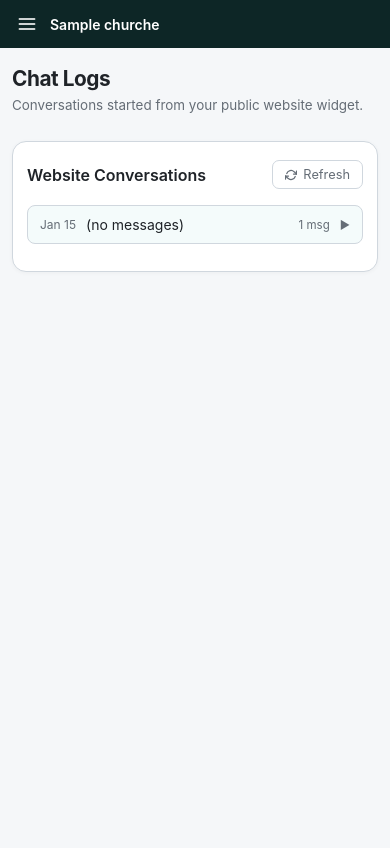
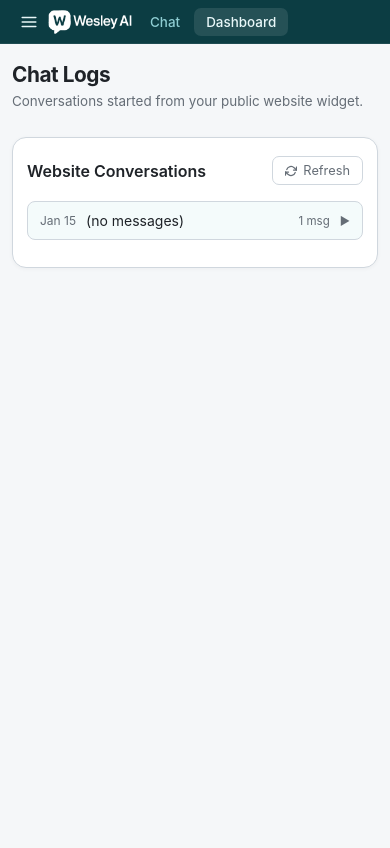
Before and after one commit to matdaltonfirst/wesley-ai-saas, a Flask app: page /dashboard in a window 390 px wide. After the commit the page ends 268 px from the top, so only its background shows below. Run offline with Flask 3, Linux system fonts and the light colour scheme; a user stored in the database is signed in; tables that the repository leaves empty hold one stand-in row (values such as "Sample post").

Commit message:
unify chat and dashboard into one cohesive UI
- Persistent top nav (44px, dark teal) across both Chat and Dashboard —
  always shows Wesley AI logo, church name, Chat/Dashboard tabs, and
  user/sign-out on desktop
- Chat page: logo + church name moved from sidebar into top nav; hamburger
  and new-chat icon live in top nav on mobile; removed .mobile-header row
- Dashboard page: wrapped in .app-wrapper; unified top nav added; sidebar
  background changed from #0d2626 to var(--sidebar-bg) to match chat
  sidebar; separate sidebar logo header removed; db-mobile-bar removed;
  sidebar now sits below the 44px top nav on mobile (top: 44px)
- style.css: new .top-nav-brand, .top-nav-logo, .top-nav-church,
  .top-nav-divider, .top-nav-hamburger, .top-nav-new-chat utilities

Co-Authored-By: Claude Sonnet 4.6 <noreply@anthropic.com>

```diff
--- a/static/style.css
+++ b/static/style.css
@@ -100,6 +100,57 @@ body { font-family: var(--font); background: var(--bg); color: var(--text); }
   white-space: nowrap;
 }
 .top-nav-signout:hover { color: var(--sidebar-text-hi); background: var(--sidebar-hover); }
+
+/* ── Top nav brand (logo + church name) ──────────────────────────────────── */
+.top-nav-brand {
+  display: flex;
+  align-items: center;
+  gap: 8px;
+  flex-shrink: 0;
+  text-decoration: none;
+  margin-right: 4px;
+}
+.top-nav-logo {
+  height: 24px;
+  width: auto;
+  filter: brightness(0) invert(1);
+  flex-shrink: 0;
+}
+.top-nav-church {
+  font-size: 0.8rem;
+  font-weight: 600;
+  color: var(--sidebar-text-hi);
+  white-space: nowrap;
+  overflow: hidden;
+  text-overflow: ellipsis;
+  max-width: 200px;
+}
+.top-nav-divider {
+  width: 1px;
+  height: 16px;
+  background: var(--sidebar-border);
+  margin: 0 6px;
+  flex-shrink: 0;
+}
+/* Hamburger + new-chat icon in top nav — hidden on desktop, visible on mobile */
+.top-nav-hamburger,
+.top-nav-new-chat {
+  display: none;
+  align-items: center;
+  justify-content: center;
+  width: 34px;
+  height: 34px;
+  background: none;
+  border: none;
+  color: var(--sidebar-text-hi);
+  cursor: pointer;
+  border-radius: 7px;
+  flex-shrink: 0;
+  transition: background 0.15s;
+}
+.top-nav-hamburger:hover,
+.top-nav-new-chat:hover { background: var(--sidebar-hover); }
+.top-nav-new-chat { margin-left: auto; }
 
 /* ── Sidebar ──────────────────────────────────────────────────────────────── */
 .sidebar {
@@ -694,8 +745,15 @@ body { font-family: var(--font); background: var(--bg); color: var(--text); }
 /* ── Responsive (≤768px — standard iPhone and small tablets) ─────────────── */
 @media (max-width: 768px) {
 
-  /* Show mobile header, hide nothing else */
-  .mobile-header { display: flex; }
+  /* Mobile header is superseded by top-nav hamburger */
+  .mobile-header { display: none; }
+
+  /* Top nav: show hamburger + new-chat icon; hide brand text + divider + user area */
+  .top-nav-hamburger { display: flex; }
+  .top-nav-new-chat  { display: flex; }
+  .top-nav-church    { display: none; }
+  .top-nav-divider   { display: none; }
+  .top-nav-right     { display: none; } /* sign-out accessible via sidebar footer */
 
   /* Sidebar: fixed overlay that slides in from the left */
   .sidebar {
--- a/templates/settings.html
+++ b/templates/settings.html
@@ -6,31 +6,28 @@
   <title>Wesley AI — Dashboard</title>
   <link rel="stylesheet" href="/static/style.css" />
   <style>
-    /* ── Reset body lock from style.css (chat page sets overflow:hidden) ── */
-    html, body { height: 100%; overflow: hidden; }
-    body.settings-page { overflow: hidden; }
-
     /* ══════════════════════════════════════════════
-       LAYOUT
+       LAYOUT — sits inside .app-wrapper flex column
     ══════════════════════════════════════════════ */
     .db-layout {
       display: flex;
-      height: 100vh;
+      flex: 1;
+      min-height: 0;
       overflow: hidden;
     }
 
     /* ══════════════════════════════════════════════
-       SIDEBAR
+       SIDEBAR — same dark teal as chat sidebar
     ══════════════════════════════════════════════ */
     .db-sidebar {
       width: 232px;
       flex-shrink: 0;
-      background: #0d2626;
+      background: var(--sidebar-bg);
       display: flex;
       flex-direction: column;
-      height: 100vh;
+      height: 100%;
       overflow: hidden;
-      border-right: 1px solid rgba(255,255,255,0.06);
+      border-right: 1px solid var(--sidebar-border);
     }
 
     .db-sidebar-header {
@@ -73,7 +70,7 @@
     .db-sidebar-nav {
       flex: 1;
       overflow-y: auto;
-      padding: 10px 7px 6px;
+      padding: 14px 7px 6px;
       display: flex;
       flex-direction: column;
       gap: 1px;
@@ -240,7 +237,6 @@
     .db-main {
       flex: 1;
       min-width: 0;
-      height: 100vh;
       overflow-y: auto;
       background: #f5f7f9;
     }
@@ -267,52 +263,30 @@
     }
 
     /* ══════════════════════════════════════════════
-       MOBILE
+       MOBILE — sidebar slides in below the top nav
     ══════════════════════════════════════════════ */
-    .db-mobile-bar {
-      display: none;
-      align-items: center;
-      padding: 11px 14px;
-      background: #0d2626;
-      gap: 10px;
-      flex-shrink: 0;
-    }
-    .db-mobile-toggle {
-      background: none;
-      border: none;
-      color: rgba(255,255,255,0.8);
-      cursor: pointer;
-      padding: 3px;
-      display: flex;
-      align-items: center;
-    }
-    .db-mobile-church {
-      font-size: 0.875rem;
-      font-weight: 600;
-      color: #fff;
-    }
     .db-sidebar-overlay {
       display: none;
       position: fixed;
-      inset: 0;
+      top: 44px; /* below shared top nav */
+      left: 0; right: 0; bottom: 0;
       background: rgba(0,0,0,0.45);
       z-index: 49;
     }
 
     @media (max-width: 768px) {
-      .db-layout { flex-direction: column; height: auto; overflow: visible; }
-      html, body { overflow: visible; height: auto; }
-      .db-mobile-bar { display: flex; }
       .db-sidebar {
         position: fixed;
-        top: 0; left: -240px; bottom: 0;
+        top: 44px; /* below shared top nav */
+        left: -240px; bottom: 0;
         z-index: 50;
         transition: left 0.22s ease;
         width: 232px;
+        height: calc(100% - 44px);
+        height: calc(100dvh - 44px);
       }
       .db-sidebar.db-sidebar-open { left: 0; }
       .db-sidebar-overlay.db-sidebar-open { display: block; }
-      .db-main { height: auto; min-height: calc(100vh - 44px); }
       .db-panel { padding: 24px 16px 56px; }
     }
 
@@ -832,17 +806,33 @@
 </head>
 <body class="settings-page">
 
-  <!-- Mobile top bar -->
-  <div class="db-mobile-bar" id="mobileBar">
-    <button class="db-mobile-toggle" id="mobileSidebarToggle" aria-label="Open menu">
-      <svg width="20" height="20" viewBox="0 0 24 24" fill="none" stroke="currentColor" stroke-width="2.2" stroke-linecap="round" stroke-linejoin="round">
+  <div class="app-wrapper">
+
+  <!-- ── Unified top nav (same as Chat view) ── -->
+  <nav class="top-nav">
+    <!-- Mobile: hamburger to open dashboard sidebar -->
+    <button class="top-nav-hamburger" id="mobileSidebarToggle" aria-label="Open menu">
+      <svg width="18" height="18" viewBox="0 0 24 24" fill="none" stroke="currentColor" stroke-width="2.2" stroke-linecap="round" stroke-linejoin="round">
         <line x1="3" y1="6"  x2="21" y2="6"/>
         <line x1="3" y1="12" x2="21" y2="12"/>
         <line x1="3" y1="18" x2="21" y2="18"/>
       </svg>
     </button>
-    <span class="db-mobile-church">{{ church_name }}</span>
-  </div>
+    <!-- Brand: logo + church name -->
+    <div class="top-nav-brand">
+      <img src="/static/WesleyAI.png" alt="Wesley AI" class="top-nav-logo" />
+      <span class="top-nav-church">{{ church_name }}</span>
+    </div>
+    <div class="top-nav-divider"></div>
+    <!-- Mode tabs -->
+    <a href="/" class="top-nav-link">Chat</a>
+    <a href="/dashboard" class="top-nav-link active">Dashboard</a>
+    <!-- Desktop: user info + sign out -->
+    <div class="top-nav-right">
+      <span class="top-nav-user" title="{{ user_email }}">{{ user_email }}</span>
+      <a href="/logout" class="top-nav-signout">Sign out</a>
+    </div>
+  </nav>
 
   <div class="db-sidebar-overlay" id="sidebarOverlay"></div>
 
@@ -850,18 +840,6 @@
 
     <!-- ══════════ SIDEBAR ══════════ -->
     <aside class="db-sidebar" id="dbSidebar">
-
-      <div class="db-sidebar-header">
-        <div class="db-logo">
-          <div class="db-logo-icon">
-            <svg width="14" height="14" viewBox="0 0 24 24" fill="none" stroke="#fff" stroke-width="2.5" stroke-linecap="round" stroke-linejoin="round">
-              <path d="M21 15a2 2 0 0 1-2 2H7l-4 4V5a2 2 0 0 1 2-2h14a2 2 0 0 1 2 2z"/>
-            </svg>
-          </div>
-          <span class="db-logo-text">Wesley AI</span>
-        </div>
-        <div class="db-church-name">{{ church_name }}</div>
-      </div>
 
       <nav class="db-sidebar-nav" id="dbSidebarNav">
 
@@ -1062,6 +1040,7 @@
 
       </nav>
 
+      <!-- Footer: user email on desktop sidebar; sign out is in top nav -->
       <div class="db-sidebar-footer">
         <span class="db-user-email">{{ user_email }}</span>
         <a href="/logout" class="db-signout">Sign out</a>
@@ -1459,5 +1438,7 @@
   </script>
 
   <script src="/static/dashboard.js"></script>
+
+  </div><!-- /.app-wrapper -->
 </body>
 </html>
```
Also changed, not shown: templates/dashboard.html (+27 -23 lines).
